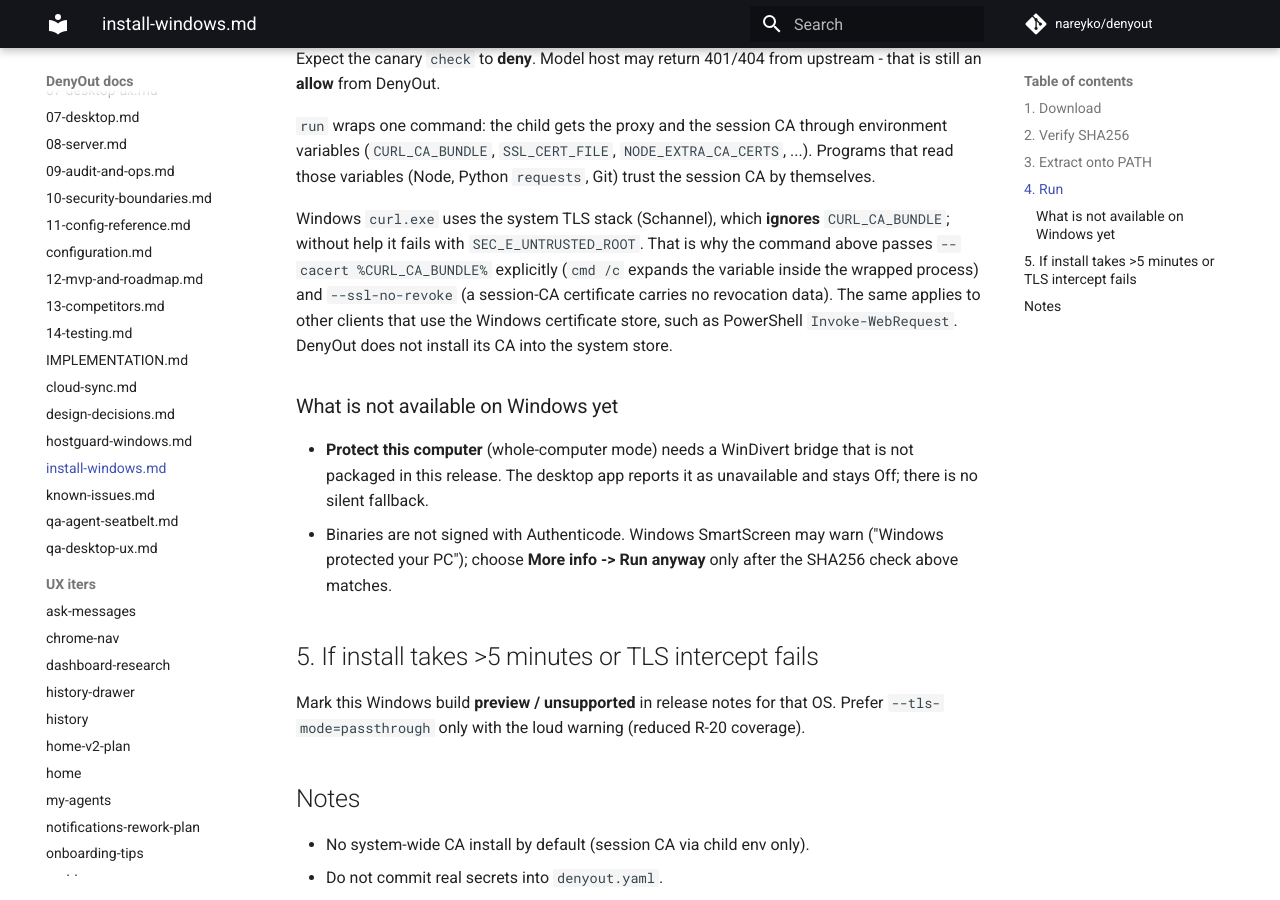
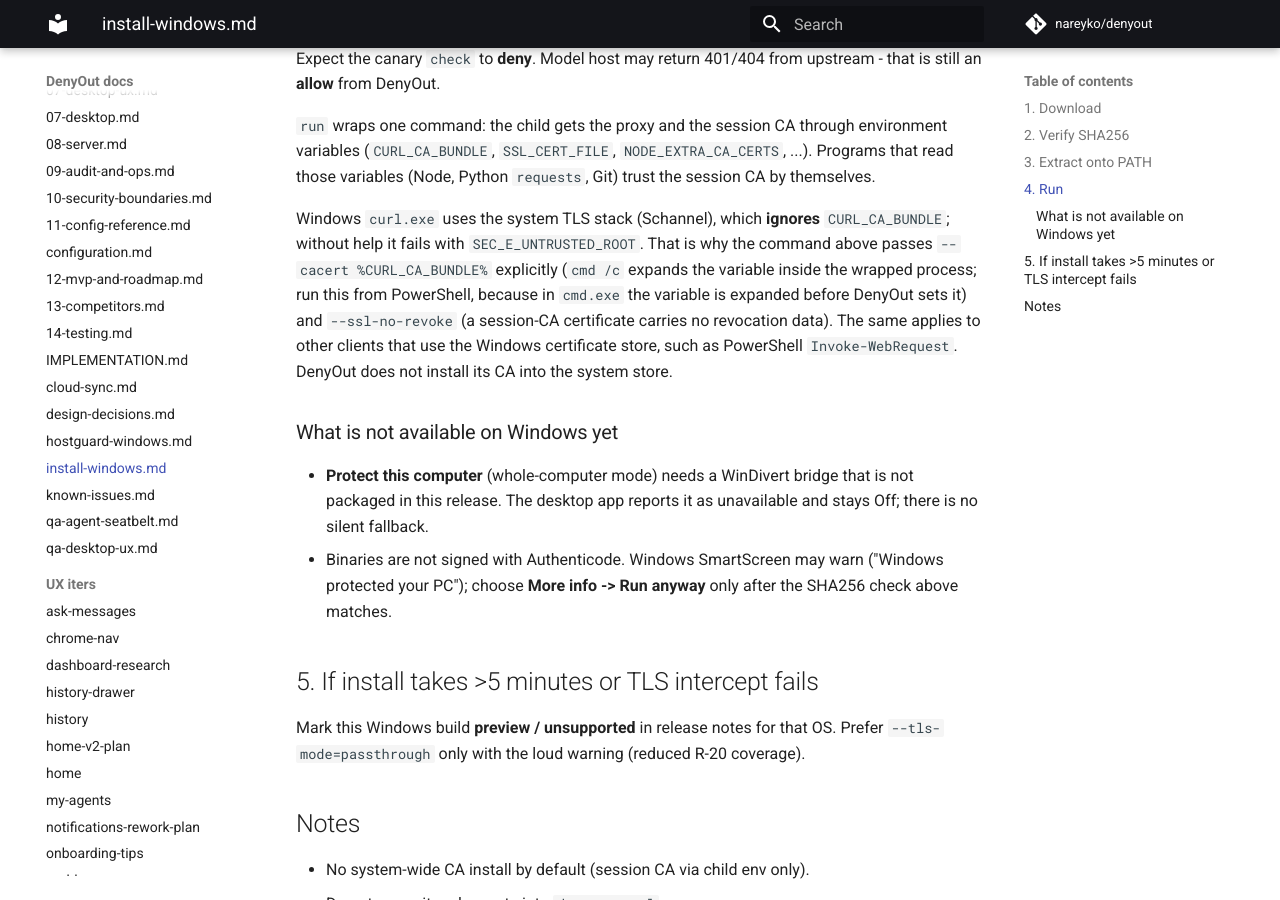
Before and after one commit to nareyko/denyout, an MkDocs documentation site: the page built from docs/install-windows.md, in a window 1280 px wide and 900 px high, scrolled down 1239 px. Built offline with MkDocs 1.6.1 and Material for MkDocs 9.7.7, drawn with Linux system fonts in a browser that asks for light colours; comment, search, counter and statistics services are not loaded.

Commit message:
ci(m4-smoke): test the documented Windows command from PowerShell (cmd.exe expands the variable too early)

```diff
--- a/docs/install-windows.md
+++ b/docs/install-windows.md
@@ -53,7 +53,7 @@ Expect the canary `check` to **deny**. Model host may return 401/404 from upstre
 
 `run` wraps one command: the child gets the proxy and the session CA through environment variables (`CURL_CA_BUNDLE`, `SSL_CERT_FILE`, `NODE_EXTRA_CA_CERTS`, ...). Programs that read those variables (Node, Python `requests`, Git) trust the session CA by themselves.
 
-Windows `curl.exe` uses the system TLS stack (Schannel), which **ignores** `CURL_CA_BUNDLE`; without help it fails with `SEC_E_UNTRUSTED_ROOT`. That is why the command above passes `--cacert %CURL_CA_BUNDLE%` explicitly (`cmd /c` expands the variable inside the wrapped process) and `--ssl-no-revoke` (a session-CA certificate carries no revocation data). The same applies to other clients that use the Windows certificate store, such as PowerShell `Invoke-WebRequest`. DenyOut does not install its CA into the system store.
+Windows `curl.exe` uses the system TLS stack (Schannel), which **ignores** `CURL_CA_BUNDLE`; without help it fails with `SEC_E_UNTRUSTED_ROOT`. That is why the command above passes `--cacert %CURL_CA_BUNDLE%` explicitly (`cmd /c` expands the variable inside the wrapped process; run this from PowerShell, because in `cmd.exe` the variable is expanded before DenyOut sets it) and `--ssl-no-revoke` (a session-CA certificate carries no revocation data). The same applies to other clients that use the Windows certificate store, such as PowerShell `Invoke-WebRequest`. DenyOut does not install its CA into the system store.
 
 ### What is not available on Windows yet
 
```
Also changed, not shown: 1 other file.
